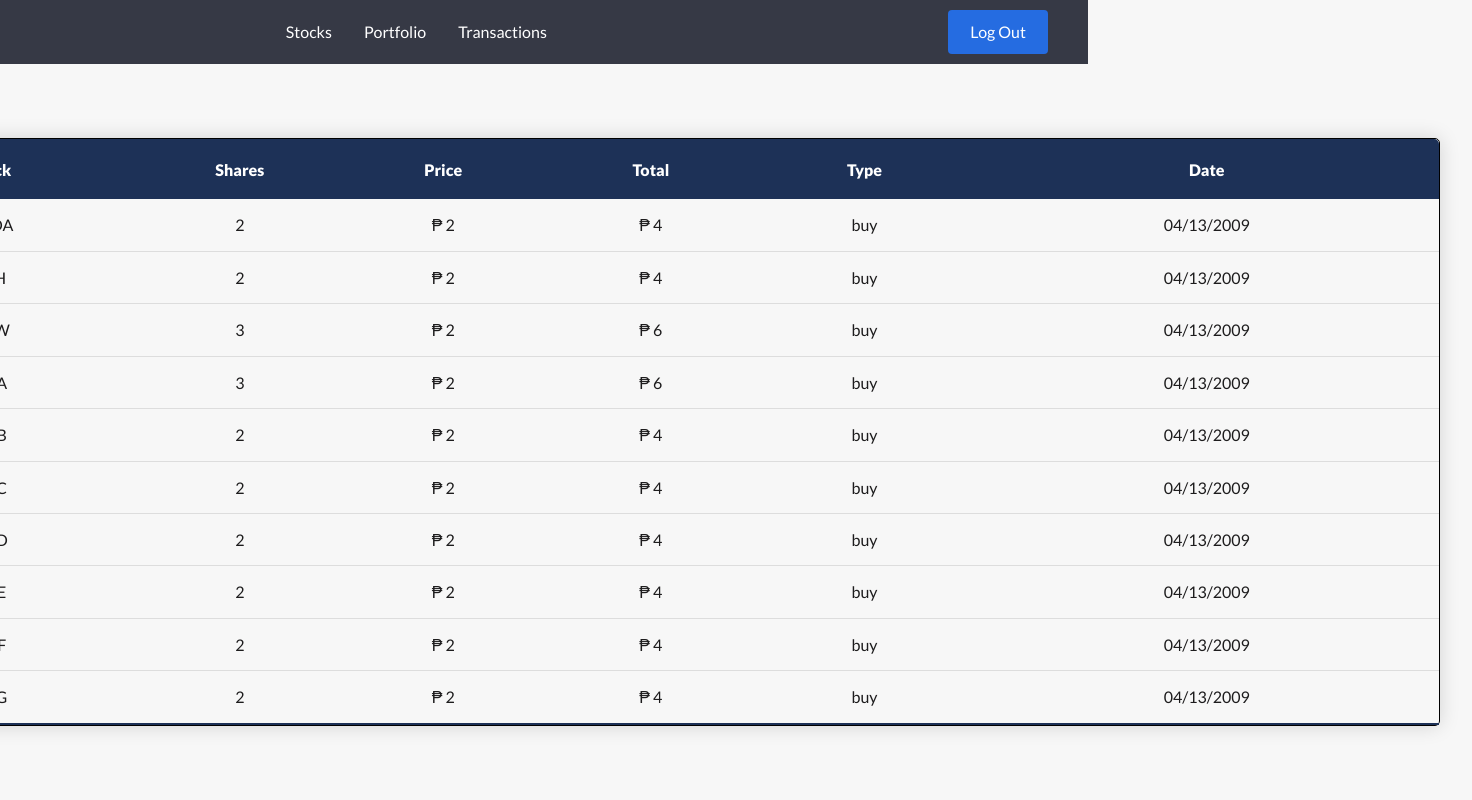
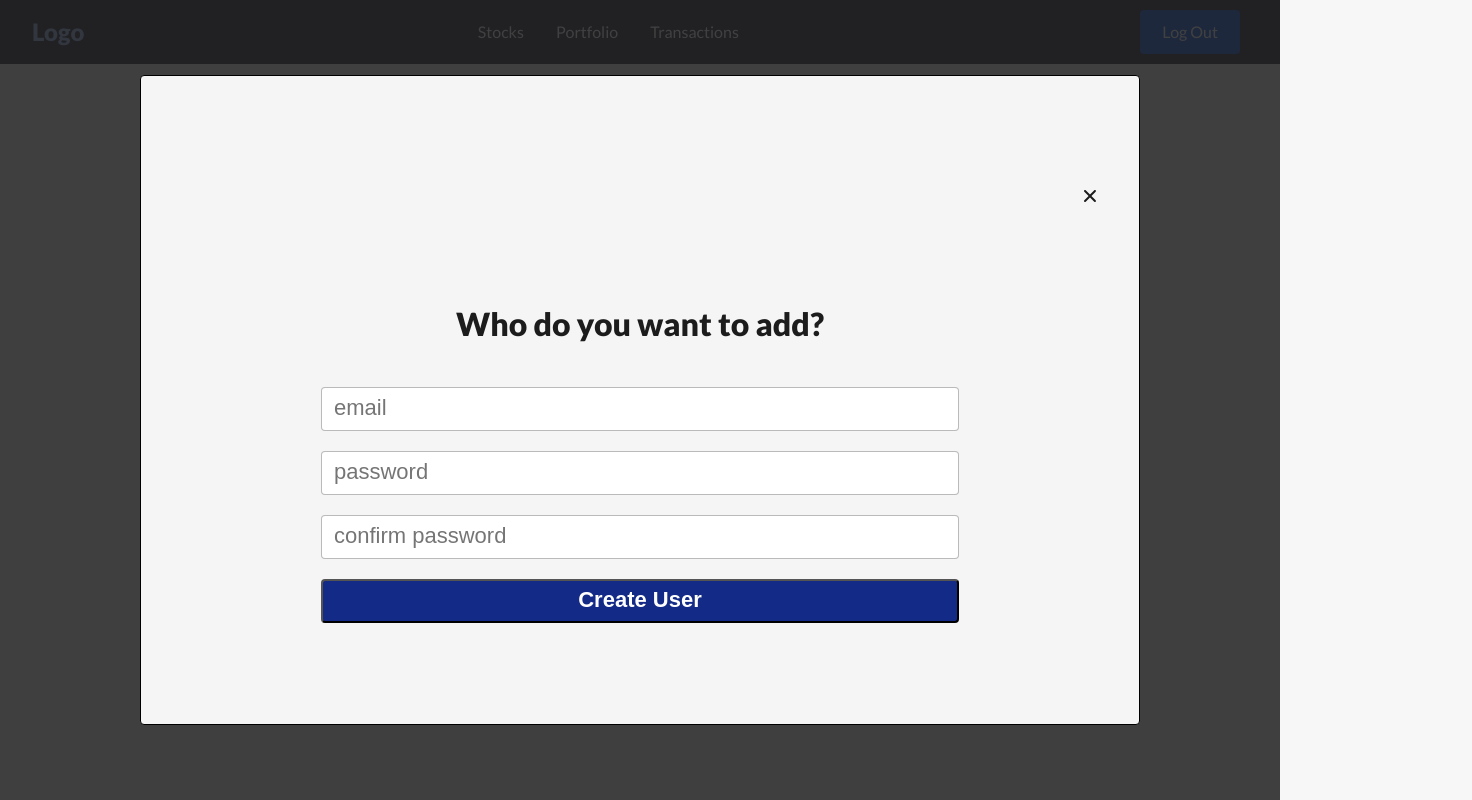
Before and after one commit to macarron001/react-stock-trading, a React (Create React App) app: page / in a window 1280 px wide. Shown: the whole page, 1472 px wide, since content can reach past the window. Built offline with nearby package versions, Linux system fonts and the light colour scheme.

Commit message:
created and styled user-creation modal for admin

```diff
--- a/src/App.js
+++ b/src/App.js
@@ -5,13 +5,14 @@ import Navbar from "./components/navbar/Navbar"
 import Stocks from './components/trader/Stocks'
 import Portfolio from './components/trader/Portfolio'
 import Transactions from './components/trader/Transactions'
+import Create from './components/admin/Create'
 import {BrowserRouter as Router} from 'react-router-dom'
 
 function App() {
   return (
     <Router>
       <Navbar />
-      <Transactions />
+      <Create />
     </Router>
   );
 }
--- a/src/components/admin/Create.jsx
+++ b/src/components/admin/Create.jsx
@@ -0,0 +1,61 @@
+import React from 'react'
+import { IoIosClose }from 'react-icons/io'
+
+const Create = () => {
+  return (
+    <div className='wrapper-portfolio'>
+      <div className='create-wrapper'>
+        <div className='create'>
+          <div className="popup-channel">
+            <IoIosClose />
+          </div>
+          <div className="main-register">
+            <div className="sub-header-register">
+              <h1>Who do you want to add?</h1>
+              <div>
+                {/* <p>
+                  We suggest using the{" "}
+                  <strong>email address you use at work.</strong>
+                </p> */}
+              </div>
+            </div>
+          </div>
+          <form>
+            <div>
+              <input
+                required
+                type="email"
+                id="email"
+                name="email"
+                placeholder="email"
+              ></input>
+              <span></span>
+              <input
+                required
+                type="password"
+                id="password"
+                name="password"
+                placeholder="password"
+              ></input>
+              <span></span>
+              <input
+                required
+                type="password"
+                id="confirmedPassword"
+                name="confirmedPassword"
+                placeholder="confirm password"
+              ></input>
+              <span>
+              </span>
+            </div>
+            <button className="btn-create" type="submit">
+              Create User
+            </button>
+          </form>
+        </div>
+      </div>
+    </div>
+  )
+}
+
+export default Create
--- a/src/index.css
+++ b/src/index.css
@@ -344,3 +344,49 @@ table .portfolio-table-body tr:last-of-type{
 table .transaction-table-body tr:last-of-type{
   border-bottom: 2px solid rgb(29, 49, 87);
 }
+
+.create-wrapper {
+  z-index: 1;
+  position: absolute;
+  top: 0;
+  left: 0;
+  background-color: #1d1c1dd6;
+  width: 100%;
+  height: 100vh;
+  display: flex;
+  align-items: center;
+  justify-content: center;
+}
+
+.create {
+  border: 1px solid black;
+  width: 1000px;
+  height: 650px;
+  background-color: whitesmoke;
+  display: flex;
+  flex-direction: column;
+  align-items: center;
+  justify-content: center;
+  border-radius: 4px;
+}
+
+.btn-create{
+  color: #fff;
+  background-color: #132a87;
+  border-radius: 4px;
+  font-size: 22px;
+  font-weight: 900;
+  height: 44px;
+  min-width: 96px;
+  padding: 0 16px 3px;
+  margin-top: 20px;
+  width: 100%;
+  cursor: pointer;
+}
+
+.popup-channel {
+  height: 60px;
+  font-size: 2rem;
+  margin-left: 900px;
+  cursor: pointer;
+}
```
Also changed, not shown: src/components/admin/Pending.jsx (+9 -0 lines).
